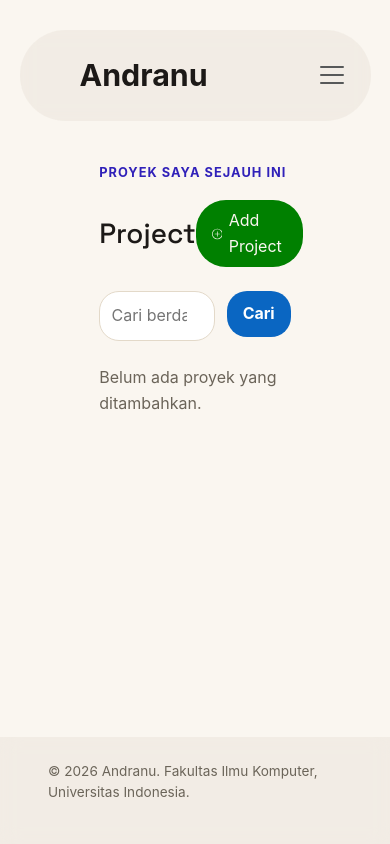
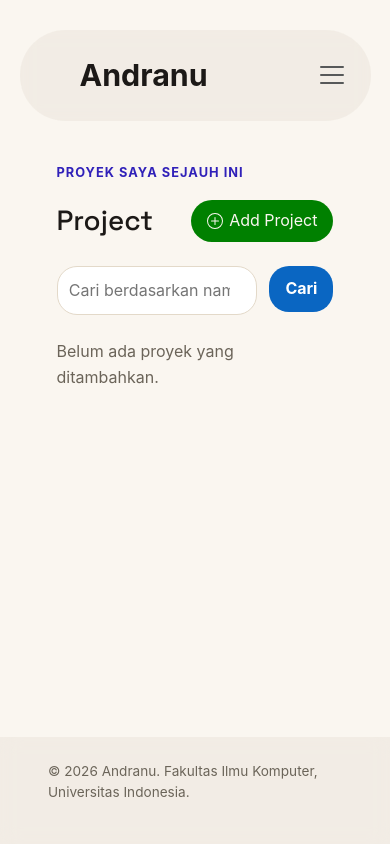
Before and after one commit to adpsxx/myportofolios, a Django app: page /projects/ in a window 390 px wide. Run offline with Django 5.2, Linux system fonts and the light colour scheme; data that the repository does not hold is empty.

Commit message:
Fix mobile views by addding minimum screen width

```diff
--- a/static/css/style.css
+++ b/static/css/style.css
@@ -2,6 +2,10 @@
     margin: 0;
     padding: 0;
     box-sizing: border-box;
+}
+
+html, body {
+    min-width: 380px;
 }
 
 /*Color and theme for website*/
@@ -604,6 +608,7 @@ h1 {
 
     /*Add boundary for the container*/
     .container-project {
-        width: 70%;
+        width: 95%;
+        margin-inline: auto;
     }
 }
```
